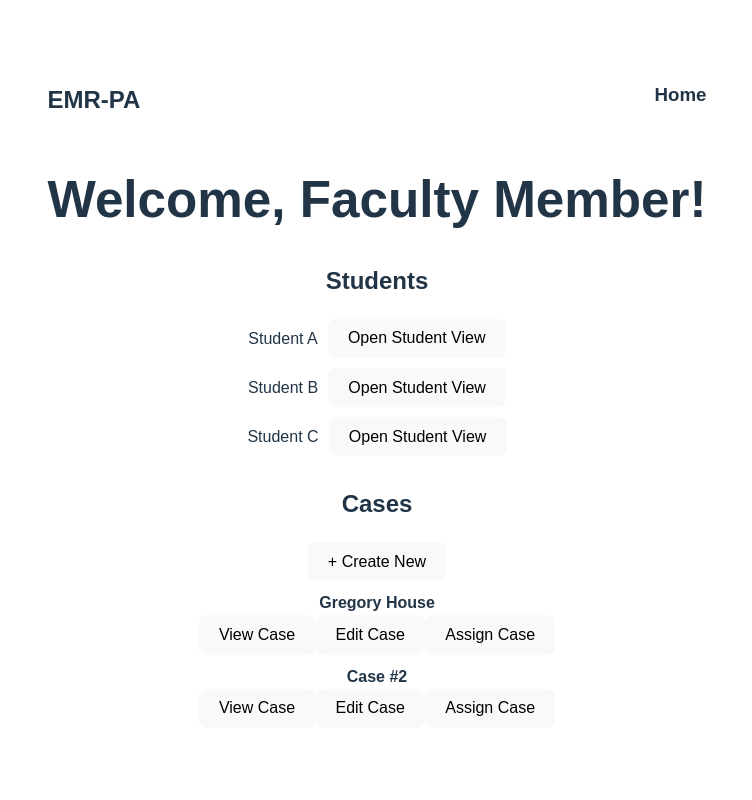
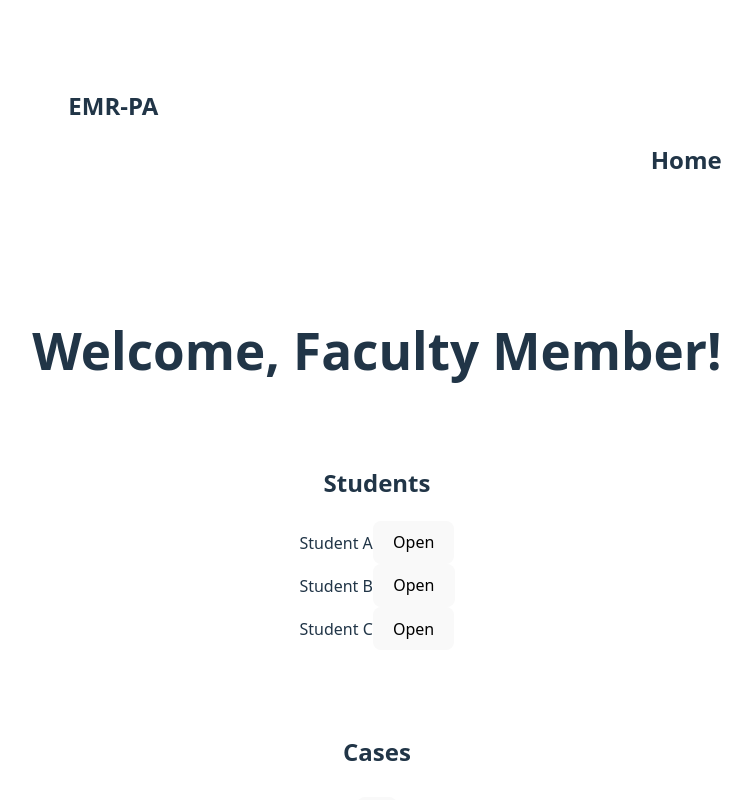
Before and after one commit to jeannamatthews-classes/group-project-emr-pa, a React app in the folder apps/frontend/: page / in a window 1280 px wide. Shown: the top 800 px of the page, without its empty margins (263-1015 px from the left). Built offline with nearby package versions, Linux system fonts and the light colour scheme; the HTML template or start-up script is replaced by a standard one.

Commit message:
This is going to be so tedious

```diff
--- a/apps/frontend/src/App.tsx
+++ b/apps/frontend/src/App.tsx
@@ -10,42 +10,42 @@ function App() {
   ]
 
   return (
-    <div style={{ padding: "20px", fontFamily: "Arial" }}>
+    <div className="container">
 
-      {/* Navbar */}
-      <div style={{ display: "flex", justifyContent: "space-between", marginBottom: "20px" }}>
-        <h2>EMR-PA</h2>
-        <h3>Home</h3>
+      {/*Navigation*/}
+      <div className="navbar" style={{display: "flex", justifyContent: "space-between", alignItems: "center"}}>
+        <h2 className="logo">EMR-PA</h2>
+        <h2 className="nav-link">Home</h2>
       </div>
 
-      {/* Welcome */}
-      <h1>Welcome, Faculty Member!</h1>
+      {/*Welcome*/}
+      <h1 className="welcome">Welcome, Faculty Member!</h1>
 
-      {/* Students Section */}
-      <div style={{ marginTop: "30px" }}>
+      {/*Students*/}
+      <div className="card">
         <h2>Students</h2>
         {students.map((student, index) => (
-          <div key={index} style={{ marginBottom: "10px" }}>
-            {student}
-            <button style={{ marginLeft: "10px" }}>
-              Open Student View
-            </button>
+          <div key={index} className="row">
+            <span>{student}</span>
+            <button className="primary-btn">Open</button>
           </div>
         ))}
       </div>
 
-      {/* Cases Section */}
-      <div style={{ marginTop: "30px" }}>
-        <h2>Cases</h2>
-        <button style={{ marginBottom: "10px" }}>+ Create New</button>
+      {/*Cases*/}
+      <div className="card">
+        <div className="card-healer">
+          <h2>Cases</h2>
+          <button className="primary-btn"></button>
+        </div>
 
         {cases.map((c, index) => (
-          <div key={index} style={{ marginBottom: "10px" }}>
+          <div key={index} className="case-item">
             <strong>{c.name}</strong>
             <div>
-              <button>View Case</button>
-              <button>Edit Case</button>
-              <button>Assign Case</button>
+              <button className="secondary-btn">View</button>
+              <button className="secondary-btn">Edit</button>
+              <button className="secondary-btn">Assign</button>
             </div>
           </div>
         ))}
```
